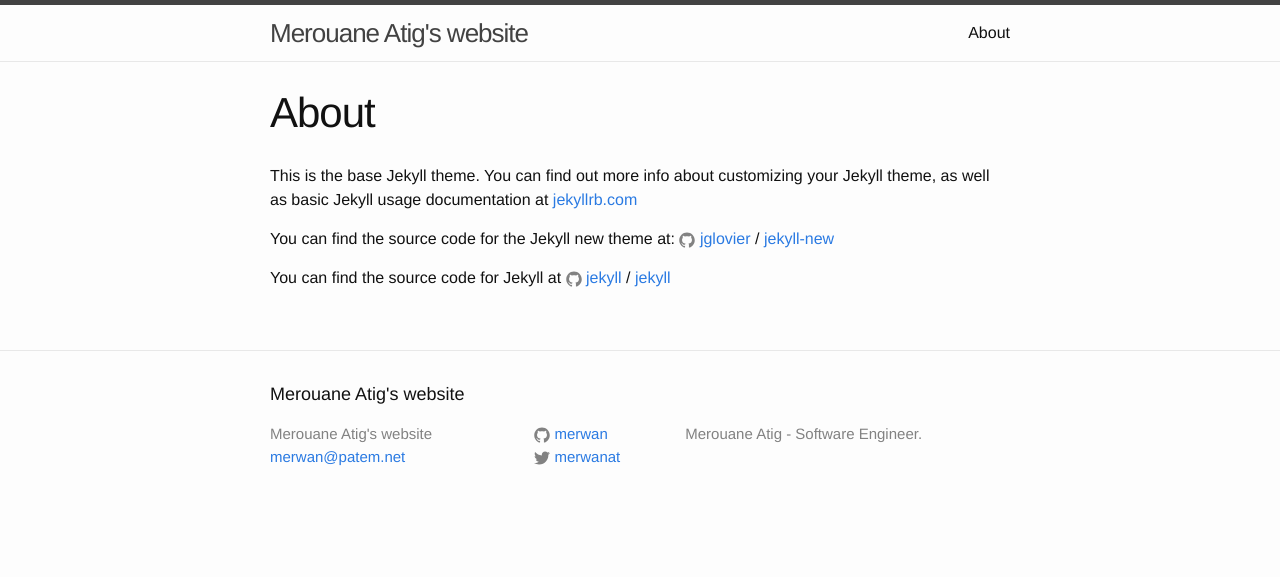
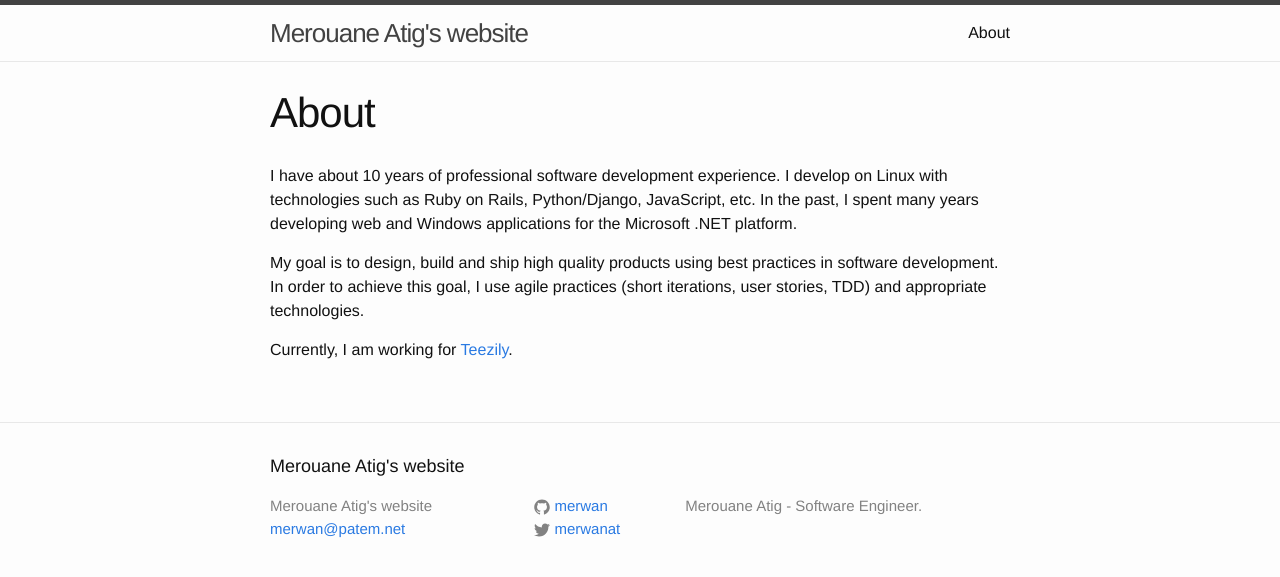
Before and after one commit to merwan/merwan.github.io, a Jekyll site: the page built from about.md, in a window 1280 px wide. Shown: the top 577 px of the page. Built offline with Jekyll 4.4.1, drawn with Linux system fonts in a browser that asks for light colours.

Commit message:
Add about page

```diff
--- a/about.md
+++ b/about.md
@@ -4,12 +4,8 @@ title: About
 permalink: /about/
 ---
 
-This is the base Jekyll theme. You can find out more info about customizing your Jekyll theme, as well as basic Jekyll usage documentation at [jekyllrb.com](http://jekyllrb.com/)
+I have about 10 years of professional software development experience. I develop on Linux with technologies such as Ruby on Rails, Python/Django, JavaScript, etc. In the past, I spent many years developing web and Windows applications for the Microsoft .NET platform.
 
-You can find the source code for the Jekyll new theme at:
-{% include icon-github.html username="jglovier" %} /
-[jekyll-new](https://github.com/jglovier/jekyll-new)
+My goal is to design, build and ship high quality products using best practices in software development. In order to achieve this goal, I use agile practices (short iterations, user stories, TDD) and appropriate technologies.
 
-You can find the source code for Jekyll at
-{% include icon-github.html username="jekyll" %} /
-[jekyll](https://github.com/jekyll/jekyll)
+Currently, I am working for [Teezily](https://teezily.com).
```
